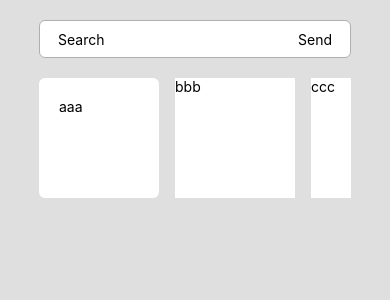
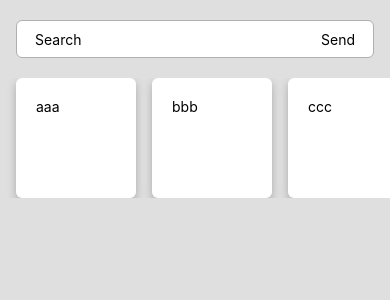
Before and after one commit to ask0ldd/ReactNative-Social, a React Native app: screen / in a window 390 px wide. Shown: the top 300 px of the page. Built offline with nearby package versions, Linux system fonts and the light colour scheme.

Commit message:
overflow shadow issue

```diff
--- a/App.tsx
+++ b/App.tsx
@@ -1,7 +1,17 @@
 import { StatusBar } from 'expo-status-bar'
-import { FlatList, ImageBackground, ScrollView, StyleSheet, Text, View } from 'react-native'
+import { FlatList, ImageBackground, ScrollView, StyleSheet, Text, View, Dimensions } from 'react-native'
+import Card from './components/Card'
+// import {  useFonts, Nunito_500Medium } from '@expo-google-fonts/nunito';
+
+const windowWidth = Dimensions.get('window').width
+const windowHeight = Dimensions.get('window').height
 
 export default function App() {
+
+  /*let [fontsLoaded] = useFonts({
+    Nunito_500Medium,
+  })*/
+
   return (
     <View style={styles.container}>
       <View style={styles.main}>
@@ -9,16 +19,12 @@ export default function App() {
           <Text>Search</Text><Text>Send</Text>
         </View>
         <View style={styles.practitionersContainer}>
-            <ScrollView horizontal={true} contentContainerStyle={{columnGap: 16}}>
-              <View style={{height:120, width:120, backgroundColor:'#fff', padding:'20px', borderRadius:6}}>
-                <Text>aaa</Text>
-              </View>
-              <View style={{height:120, width:120, backgroundColor:'#fff'}}>
-                <Text>bbb</Text>
-              </View>
-              <View style={{height:120, width:120, backgroundColor:'#fff'}}>
-                <Text>ccc</Text>
-              </View>
+            <ScrollView style={{overflowY : 'visible'}} horizontal={true} contentContainerStyle={{columnGap: 16, paddingLeft:16, paddingRight:16, overflowY : 'visible'}}>
+              <Card text={'aaa'}/>
+              <Card text={'bbb'}/>
+              <Card text={'ccc'}/>
+              <Card text={'ddd'}/>
+              <Card text={'eee'}/>
             </ScrollView>
         </View>
       </View>
@@ -36,8 +42,8 @@ const styles = StyleSheet.create({
     alignItems:'center',
   },
   main :{
-    flex:1,
-    width:'80%',
+    flex:0,
+    width:'100%',
     marginHorizontal:'auto',
     paddingTop:20,
     flexDirection:'column',
@@ -47,11 +53,12 @@ const styles = StyleSheet.create({
     flexDirection:'row',
     backgroundColor:'#fff',
     border:'1px solid #afafaf',
-    width:'100%',
+    width: windowWidth-32,
     justifyContent:'space-between',
     alignItems:'center',
     padding: 18,
     borderRadius:6,
+    marginHorizontal: 16,
   },
   practitionersContainer:{
     height:120,
--- /dev/null
+++ b/components/Card.tsx
@@ -0,0 +1,19 @@
+import { StyleSheet, Text, View } from 'react-native'
+
+type Props = {
+    text : string
+}
+
+const Card = (props: Props) => {
+  return (
+    <View style={styles.cardContainer}>
+      <Text>{props.text}</Text>
+    </View>
+  )
+}
+
+export default Card
+
+const styles = StyleSheet.create({
+    cardContainer : {height:120, width:120, backgroundColor:'#fff', padding:20, borderRadius:6, fontFamily: 'Nunito_500Medium', boxShadow:'0 4px 8px #aaaaaa'}
+})
--- a/package.json
+++ b/package.json
@@ -10,12 +10,14 @@
     "web": "expo start --web"
   },
   "dependencies": {
+    "@expo-google-fonts/nunito": "^0.2.3",
     "expo": "~49.0.5",
+    "expo-font": "~11.4.0",
     "expo-status-bar": "~1.6.0",
     "react": "18.2.0",
+    "react-dom": "18.2.0",
     "react-native": "0.72.3",
-    "react-native-web": "~0.19.6",
-    "react-dom": "18.2.0"
+    "react-native-web": "~0.19.6"
   },
   "devDependencies": {
     "@babel/core": "^7.20.0",
```
Also changed, not shown: components/FixedDimensionsBasics.tsx (deleted, +0 -32 lines), assets/bg.png (deleted), 1 other file (tests, documents, lock files or other folders).
